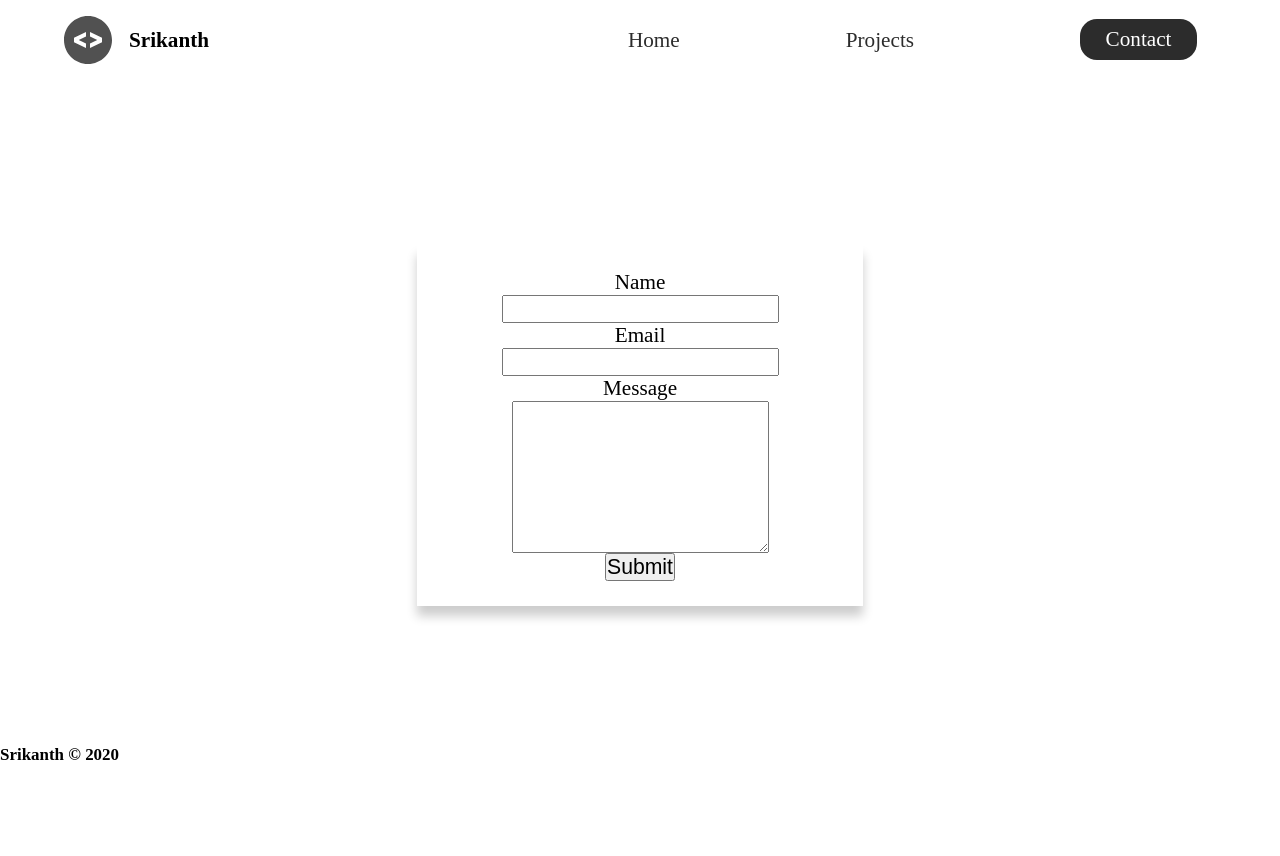
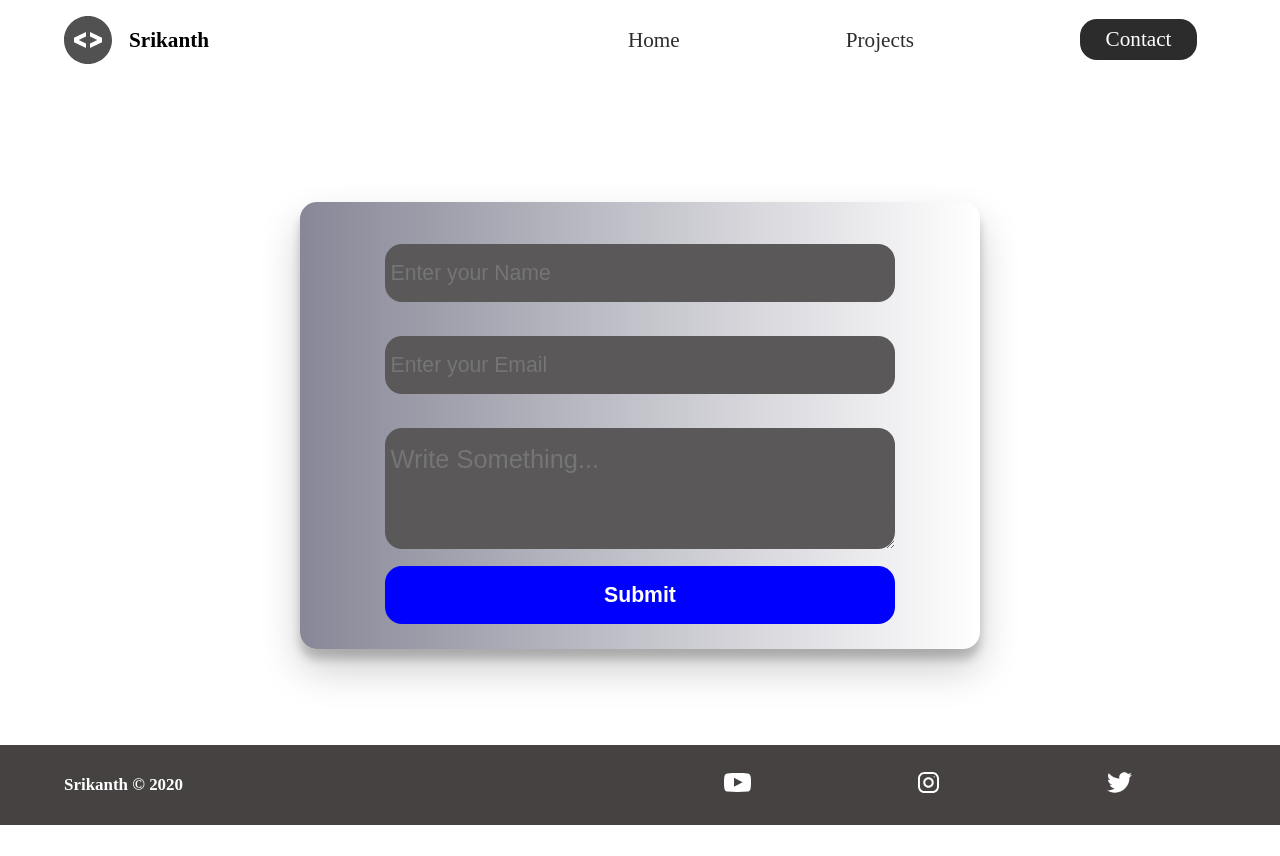
Before and after one commit to racharlasrikanth/srikanthTestPortfolio, a plain HTML site: page contact/index.html in a window 1280 px wide. After the commit the page ends 825 px from the top, so only its background shows below. Drawn offline with Linux system fonts and the light colour scheme.

Commit message:
FinalCommit

```diff
--- a/contact/index.html
+++ b/contact/index.html
@@ -22,7 +22,7 @@
           <h1>Srikanth</h1>
         </div>
         <ul>
-          <li><a href="../index.html">Home</a></li>
+          <li><a href="../">Home</a></li>
           <li><a href="../projects/">Projects</a></li>
           <li><a class="active" href="./index.html">Contact</a></li>
         </ul>
@@ -30,14 +30,32 @@
     </header>
 
     <section class="form-section">
-      <form action="">
-        <label for="name">Name</label>
-        <input type="text" name="name" id="name" required />
-        <label for="email">Email</label>
-        <input type="email" name="email" id="email" required />
-        <label for="message">Message</label>
-        <textarea name="message" id="message" cols="30" rows="10"></textarea>
-        <button type="submit">Submit</button>
+      <form>
+        <!-- <label for="name">Name</label> -->
+        <input
+          type="text"
+          name="name"
+          id="name"
+          placeholder="Enter your Name"
+          required
+        />
+        <!-- <label for="email">Email</label> -->
+        <input
+          type="email"
+          name="email"
+          id="email"
+          placeholder="Enter your Email"
+          required
+        />
+        <!-- <label for="message">Message</label> -->
+        <textarea
+          name="message"
+          id="message"
+          cols="30"
+          rows="3"
+          placeholder="Write Something..."
+        ></textarea>
+        <button class="button" type="submit">Submit</button>
       </form>
     </section>
 
--- a/styles/_contact.scss
+++ b/styles/_contact.scss
@@ -5,20 +5,37 @@
   form {
     padding: 3rem 10rem;
     box-shadow: 0px 10px 10px rgba($color: #000000, $alpha: 0.2),
-      0px 20px 40px rgba($color: #000000, $alpha: 0.2) @include
-        flex(center, center, column);
+      0px 20px 40px rgba($color: #000000, $alpha: 0.2);
+    @include flex(center, center, column);
     border-radius: 2rem;
-
+    // background: linear-gradient(
+    //   left,
+    //   rgba(49, 89, 126, 0.8),
+    //   right,
+    //   black,
+    //   transparent
+    // );
+    background: -webkit-repeating-linear-gradient(
+      left,
+      rgb(135, 135, 151),
+      transparent
+    );
     input,
     textarea {
+      border-radius: 2rem;
       margin: 2rem;
+      width: 100%;
+      padding: 2rem 0.7rem;
+      color: white;
+      border: none;
+      background: rgb(90, 88, 88);
       &:focus {
         outline: 2px solid black;
       }
     }
     textarea {
       font-family: "Montserrat", sans-serif;
-      font-size: 2rem;
+      font-size: 3rem;
     }
 
     button {
@@ -27,6 +44,9 @@
       background: blue;
       color: white;
       font-weight: bold;
+      border: none;
+      border-radius: 2rem;
+      cursor: pointer;
       &:focus {
         background: blue;
       }
--- /dev/null
+++ b/styles/_footer.scss
@@ -0,0 +1,14 @@
+footer {
+  background: rgb(70, 66, 66);
+  color: white;
+  min-height: 10vh;
+  padding: 0% 5%;
+  @include flex(flex-start, center, row);
+  ul {
+    flex: 1 1 40rem;
+    @include flex(space-around, center, row);
+  }
+  h4 {
+    flex: 1 1 40rem;
+  }
+}
--- a/styles/style.scss
+++ b/styles/style.scss
@@ -18,6 +18,7 @@ $gray-text: #2c2c2c;
 @import "./intro";
 @import "./projects";
 @import "./contact";
+@import "./footer";
 
 @media screen and (max-width: 1329px) {
   html {
@@ -81,4 +82,8 @@ $gray-text: #2c2c2c;
       @include flex(center, center, column);
     }
   }
+  form {
+    padding: 0rem;
+    width: 100%;
+  }
 }
```
Also changed, not shown: index.html (+25 -0 lines), projects/index.html (+26 -1 lines), styles/style.css, 1 other file.
